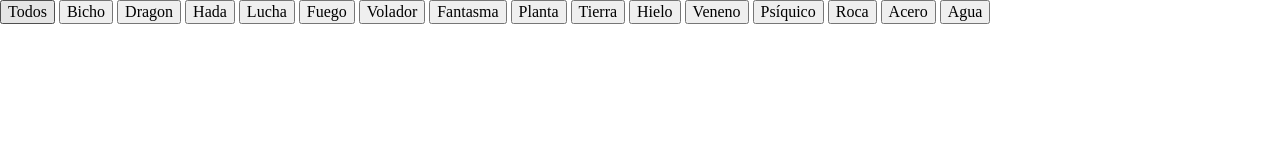
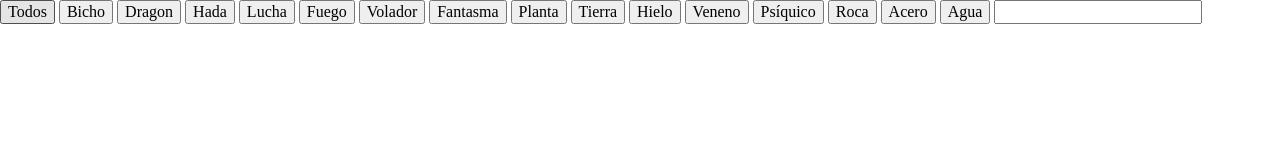
Before and after one commit to Cris575/PokeAPI, a plain HTML site: page index.html in a window 1280 px wide. Drawn offline with Linux system fonts and the light colour scheme; no server answers.

Commit message:
Update index.html

```diff
--- a/index.html
+++ b/index.html
@@ -28,6 +28,7 @@
     <input type="button" value="Acero" id="steel" class="mi-elemento">
     <input type="button" value="Agua" id="water" class="mi-elemento">
 
+    <input type="text" name="" id="name">
     <div id="div1"></div>
     <script src="app.js"></script>
 </body>
```
